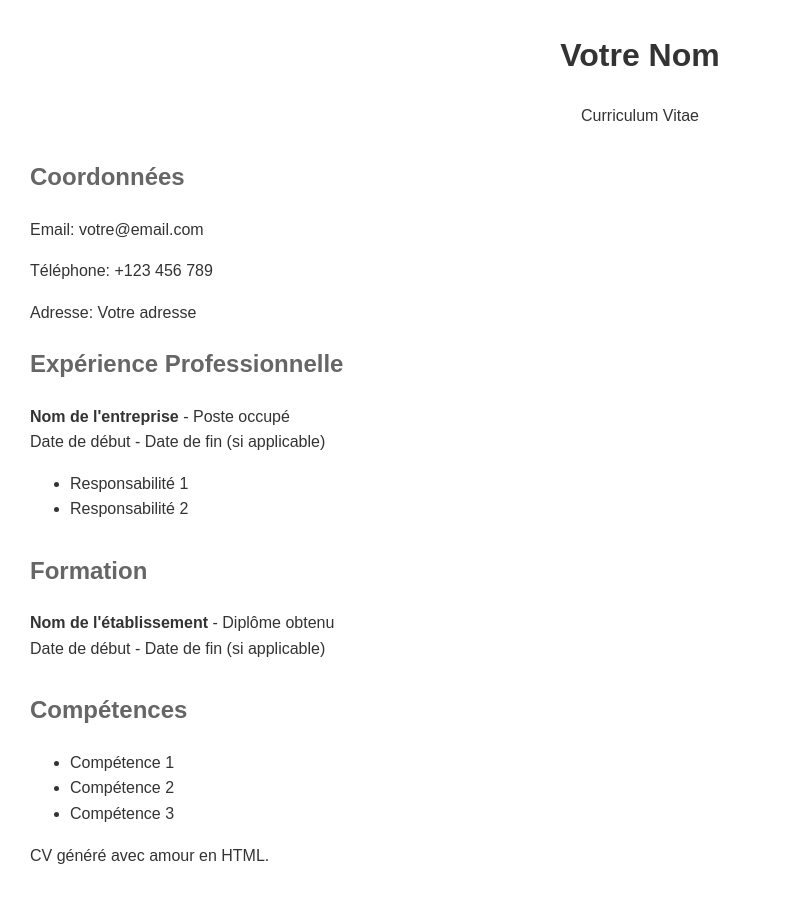
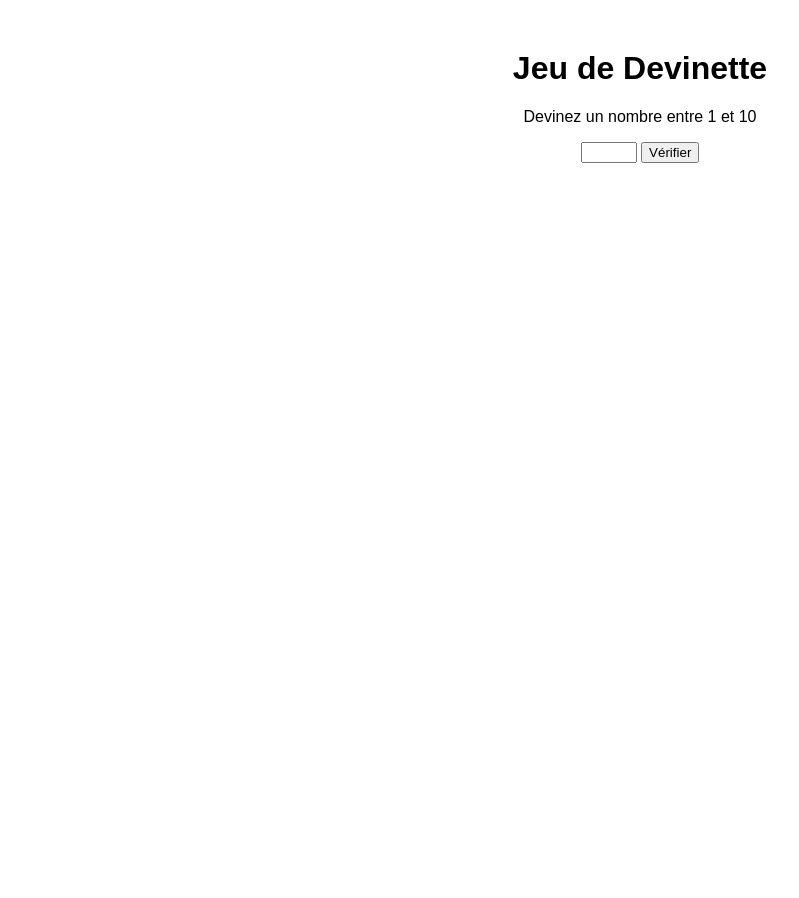
Before and after one commit to Etienne56000/Breton_Etienne.github.io, a plain HTML site: page index2.html in a window 1280 px wide. Shown: the whole page, without its empty margins (0-799 px from the left). After the commit the page ends 800 px from the top, so only its background shows below. Drawn offline with Linux system fonts and the light colour scheme.

Commit message:
Update index2.html

```diff
--- a/index2.html
+++ b/index2.html
@@ -3,76 +3,43 @@
 <head>
     <meta charset="UTF-8">
     <meta name="viewport" content="width=device-width, initial-scale=1.0">
-    <title>Votre Nom - Curriculum Vitae</title>
+    <title>Jeu de Devinette</title>
     <style>
         body {
             font-family: Arial, sans-serif;
-            line-height: 1.6;
-            color: #333;
-            margin: 30px;
+            text-align: center;
+            margin: 50px;
         }
-        header {
-            text-align: center;
-            margin-bottom: 30px;
-        }
-        h1 {
-            color: #333;
-        }
-        h2 {
-            color: #666;
-        }
-        .contact-info {
-            margin-bottom: 20px;
-        }
-        .experience, .education {
-            margin-bottom: 30px;
+        #result {
+            font-weight: bold;
+            margin-top: 20px;
         }
     </style>
 </head>
 <body>
-    <header>
-        <h1>Votre Nom</h1>
-        <p>Curriculum Vitae</p>
-    </header>
+    <h1>Jeu de Devinette</h1>
+    <p>Devinez un nombre entre 1 et 10</p>
 
-    <section class="contact-info">
-        <h2>Coordonnées</h2>
-        <p>Email: votre@email.com</p>
-        <p>Téléphone: +123 456 789</p>
-        <p>Adresse: Votre adresse</p>
-    </section>
+    <input type="number" id="guess" min="1" max="10">
+    <button onclick="checkGuess()">Vérifier</button>
 
-    <section class="experience">
-        <h2>Expérience Professionnelle</h2>
-        <p><strong>Nom de l'entreprise</strong> - Poste occupé<br>
-        Date de début - Date de fin (si applicable)</p>
-        <ul>
-            <li>Responsabilité 1</li>
-            <li>Responsabilité 2</li>
-        </ul>
+    <p id="result"></p>
 
-        <!-- Ajoutez d'autres expériences professionnelles si nécessaire -->
-    </section>
+    <script>
+        // Générer un nombre aléatoire entre 1 et 10
+        const secretNumber = Math.floor(Math.random() * 10) + 1;
 
-    <section class="education">
-        <h2>Formation</h2>
-        <p><strong>Nom de l'établissement</strong> - Diplôme obtenu<br>
-        Date de début - Date de fin (si applicable)</p>
+        function checkGuess() {
+            // Obtenir la valeur devinée par l'utilisateur
+            const userGuess = parseInt(document.getElementById('guess').value);
 
-        <!-- Ajoutez d'autres formations si nécessaire -->
-    </section>
-
-    <section class="skills">
-        <h2>Compétences</h2>
-        <ul>
-            <li>Compétence 1</li>
-            <li>Compétence 2</li>
-            <li>Compétence 3</li>
-        </ul>
-    </section>
-
-    <footer>
-        <p>CV généré avec amour en HTML.</p>
-    </footer>
+            // Vérifier si la devinette est correcte
+            if (userGuess === secretNumber) {
+                document.getElementById('result').innerHTML = 'Bravo! Vous avez deviné le bon nombre.';
+            } else {
+                document.getElementById('result').innerHTML = 'Désolé, essayez à nouveau.';
+            }
+        }
+    </script>
 </body>
 </html>
```
